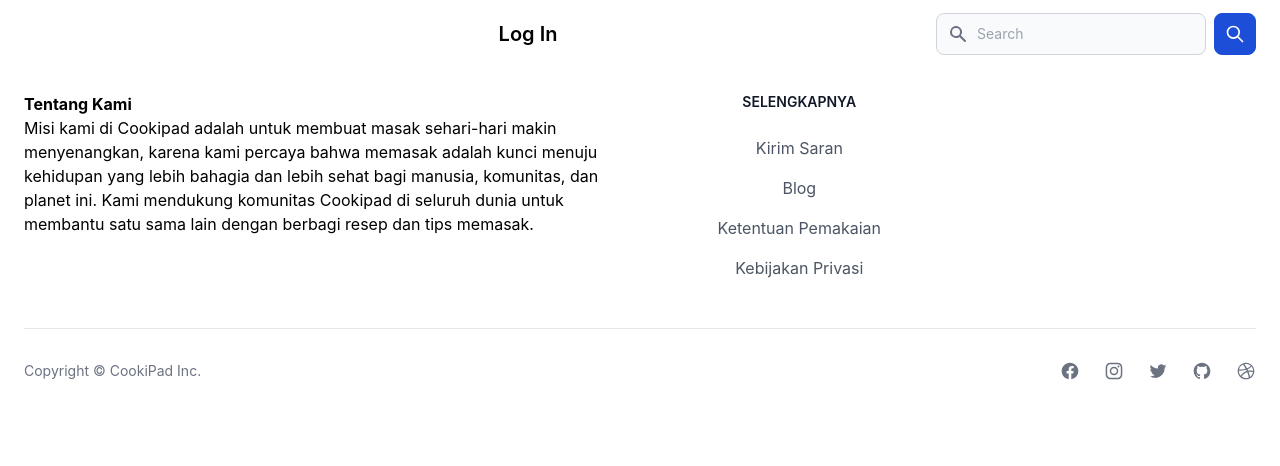
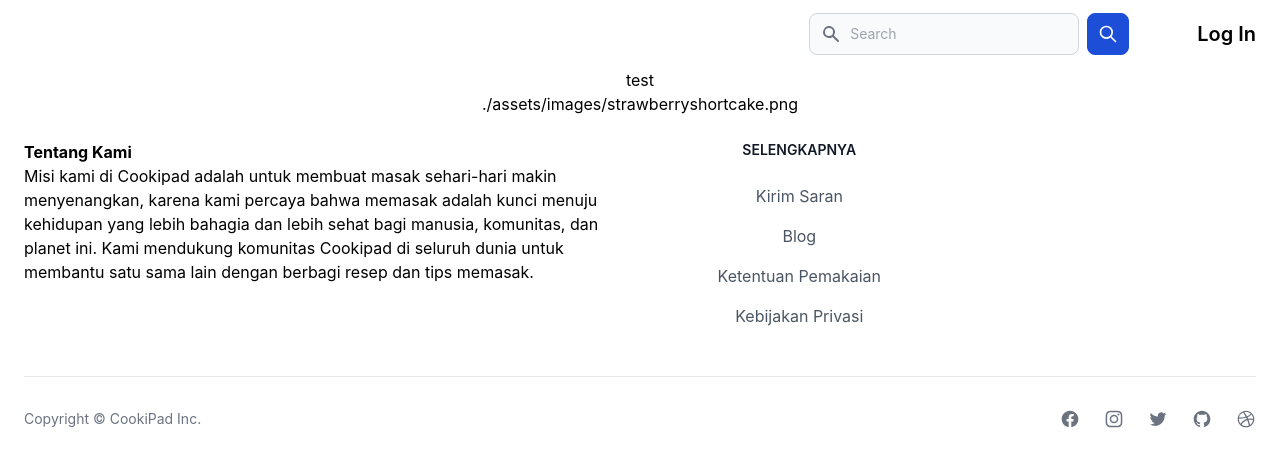
Before and after one commit to Uskrai/tubes-desain-web-2022, a React (Create React App) app: page / in a window 1280 px wide. Shown: the top 466 px of the page. Built offline with nearby package versions, Linux system fonts and the light colour scheme.

Commit message:
fixing format and adding foodcards

```diff
--- a/src/App.tsx
+++ b/src/App.tsx
@@ -1,5 +1,7 @@
 import React from 'react';
+// import logo from './logo.svg';
 import './App.css';
+import FoodCards from './component/foodCards';
 import Navbar from './component/navbar';
 import Footer from './component/footer';
 
@@ -7,6 +9,8 @@
   return (
     <div className="App">
       <Navbar/>
+      <p>test</p>
+      <FoodCards image='./assets/images/strawberryshortcake.png'/>
       <Footer/>
     </div>
   );
--- /dev/null
+++ b/src/component/foodCards.tsx
@@ -0,0 +1,16 @@
+import React, { Component } from "react";
+
+interface Props {
+    image: string;
+}
+
+export default class FoodCards extends Component <Props>{
+    render(){
+        return (
+            <div>
+                <p>{this.props.image}</p>
+                {/* <img src={require(this.props.image)} alt="not found"></img> */}
+            </div>
+        )
+    }
+}
--- a/src/component/footer.tsx
+++ b/src/component/footer.tsx
@@ -1,6 +1,6 @@
 import React, {Component} from "react";
 
-class Footer extends Component{
+export default class Footer extends Component{
     render() {
         return(
             <footer className="p-4 bg-white sm:p-6 dark:bg-gray-900">
@@ -65,5 +65,3 @@
         )
     }
 }
-
-export default Footer;
--- a/src/component/navbar.tsx
+++ b/src/component/navbar.tsx
@@ -1,13 +1,13 @@
-import React, {Component} from "react";
+import React, { Component } from "react";
 
-class Navbar extends Component{
+export default class Navbar extends Component {
     render() {
         return (
             <header>
                 <nav className="bg-white border-gray-200 px-4 lg:px-6 py-2.5 dark:bg-gray-800">
                     <div className="flex flex-wrap justify-between items-center mx-auto max-w-screen-xl">
                         <a href="#" className="flex items-center">
-                            <svg className="fill-white" xmlns="http://www.w3.org/2000/svg" height="48" width="48"><path d="M21 20.1q1.3 0 2.2-.9.9-.9.9-2.2 0-1.3-.9-2.2-.9-.9-2.2-.9-1.3 0-2.2.9-.9.9-.9 2.2 0 1.3.9 2.2.9.9 2.2.9Zm-4 10q1.3 0 2.2-.9.9-.9.9-2.2 0-1.3-.9-2.2-.9-.9-2.2-.9-1.3 0-2.2.9-.9.9-.9 2.2 0 1.3.9 2.2.9.9 2.2.9ZM30 32q.85 0 1.425-.575Q32 30.85 32 30q0-.85-.575-1.425Q30.85 28 30 28q-.85 0-1.425.575Q28 29.15 28 30q0 .85.575 1.425Q29.15 32 30 32Zm-6 12q-4.1 0-7.75-1.575-3.65-1.575-6.375-4.3-2.725-2.725-4.3-6.375Q4 28.1 4 24q0-4.6 1.95-8.6t5.225-6.775q3.275-2.775 7.55-4T27.6 4.3q-.3 2.25.4 4.25t2.125 3.4q1.425 1.4 3.425 2.05 2 .65 4.2.3-1 3.05 1.1 5.475t5.1 2.675q.4 4.35-1.025 8.25-1.425 3.9-4.175 6.85-2.75 2.95-6.55 4.7T24 44Zm0-3q7.1 0 11.8-4.675 4.7-4.675 5.25-11.525-2.7-1-4.375-2.975Q35 19.85 34.6 17.3q-4.05-.55-6.825-3.5Q25 10.85 24.6 6.95q-3.7-.15-6.925 1.2-3.225 1.35-5.6 3.7Q9.7 14.2 8.35 17.375 7 20.55 7 24q0 7.1 4.95 12.05Q16.9 41 24 41Zm.05-17.25Z"/></svg>
+                            <svg className="fill-white" xmlns="http://www.w3.org/2000/svg" height="48" width="48"><path d="M21 20.1q1.3 0 2.2-.9.9-.9.9-2.2 0-1.3-.9-2.2-.9-.9-2.2-.9-1.3 0-2.2.9-.9.9-.9 2.2 0 1.3.9 2.2.9.9 2.2.9Zm-4 10q1.3 0 2.2-.9.9-.9.9-2.2 0-1.3-.9-2.2-.9-.9-2.2-.9-1.3 0-2.2.9-.9.9-.9 2.2 0 1.3.9 2.2.9.9 2.2.9ZM30 32q.85 0 1.425-.575Q32 30.85 32 30q0-.85-.575-1.425Q30.85 28 30 28q-.85 0-1.425.575Q28 29.15 28 30q0 .85.575 1.425Q29.15 32 30 32Zm-6 12q-4.1 0-7.75-1.575-3.65-1.575-6.375-4.3-2.725-2.725-4.3-6.375Q4 28.1 4 24q0-4.6 1.95-8.6t5.225-6.775q3.275-2.775 7.55-4T27.6 4.3q-.3 2.25.4 4.25t2.125 3.4q1.425 1.4 3.425 2.05 2 .65 4.2.3-1 3.05 1.1 5.475t5.1 2.675q.4 4.35-1.025 8.25-1.425 3.9-4.175 6.85-2.75 2.95-6.55 4.7T24 44Zm0-3q7.1 0 11.8-4.675 4.7-4.675 5.25-11.525-2.7-1-4.375-2.975Q35 19.85 34.6 17.3q-4.05-.55-6.825-3.5Q25 10.85 24.6 6.95q-3.7-.15-6.925 1.2-3.225 1.35-5.6 3.7Q9.7 14.2 8.35 17.375 7 20.55 7 24q0 7.1 4.95 12.05Q16.9 41 24 41Zm.05-17.25Z" /></svg>
                         </a>
                         <div className="flex items-center lg:order-2">
                             <form className="flex items-center">
@@ -23,16 +23,14 @@
                                     <span className="sr-only">Search</span>
                                 </button>
                             </form>
+                            <a href="#" className="flex items-center pl-5">
+                                <svg className="fill-white" xmlns="http://www.w3.org/2000/svg" height="48" width="48"><path d="M11.3 34.7q3.1-1.95 6.125-2.9T24 30.85q3.55 0 6.65 1 3.1 1 6.1 2.85 2.1-2.75 2.95-5.275.85-2.525.85-5.425 0-7-4.775-11.775T24 7.45q-7 0-11.775 4.775T7.45 24q0 2.9.85 5.4.85 2.5 3 5.3ZM24 25.85q-3.05 0-5.1-2.05t-2.05-5.1q0-3 2.05-5.075T24 11.55q3.05 0 5.1 2.075t2.05 5.125q0 3-2.05 5.05T24 25.85Zm0 19.4q-4.4 0-8.275-1.675T8.95 39q-2.9-2.9-4.55-6.75T2.75 24q0-4.4 1.675-8.275T9 8.975Q11.9 6.1 15.75 4.4q3.85-1.7 8.3-1.7 4.4 0 8.25 1.7 3.85 1.7 6.725 4.575 2.875 2.875 4.575 6.75Q45.3 19.6 45.3 24t-1.7 8.25Q41.9 36.1 39.025 39t-6.75 4.575Q28.4 45.25 24 45.25Z" /></svg>
+                                <span className="self-center text-xl font-semibold whitespace-nowrap dark:text-white">Log In</span>
+                            </a>
                         </div>
-                        <a href="#" className="flex items-center">
-                            <svg className="fill-white" xmlns="http://www.w3.org/2000/svg" height="48" width="48"><path d="M11.3 34.7q3.1-1.95 6.125-2.9T24 30.85q3.55 0 6.65 1 3.1 1 6.1 2.85 2.1-2.75 2.95-5.275.85-2.525.85-5.425 0-7-4.775-11.775T24 7.45q-7 0-11.775 4.775T7.45 24q0 2.9.85 5.4.85 2.5 3 5.3ZM24 25.85q-3.05 0-5.1-2.05t-2.05-5.1q0-3 2.05-5.075T24 11.55q3.05 0 5.1 2.075t2.05 5.125q0 3-2.05 5.05T24 25.85Zm0 19.4q-4.4 0-8.275-1.675T8.95 39q-2.9-2.9-4.55-6.75T2.75 24q0-4.4 1.675-8.275T9 8.975Q11.9 6.1 15.75 4.4q3.85-1.7 8.3-1.7 4.4 0 8.25 1.7 3.85 1.7 6.725 4.575 2.875 2.875 4.575 6.75Q45.3 19.6 45.3 24t-1.7 8.25Q41.9 36.1 39.025 39t-6.75 4.575Q28.4 45.25 24 45.25Z"/></svg>
-                            <span className="self-center text-xl font-semibold whitespace-nowrap dark:text-white">Log In</span>
-                        </a>
                     </div>
                 </nav>
             </header>
         )
     }
 }
-
-export default Navbar;
```
